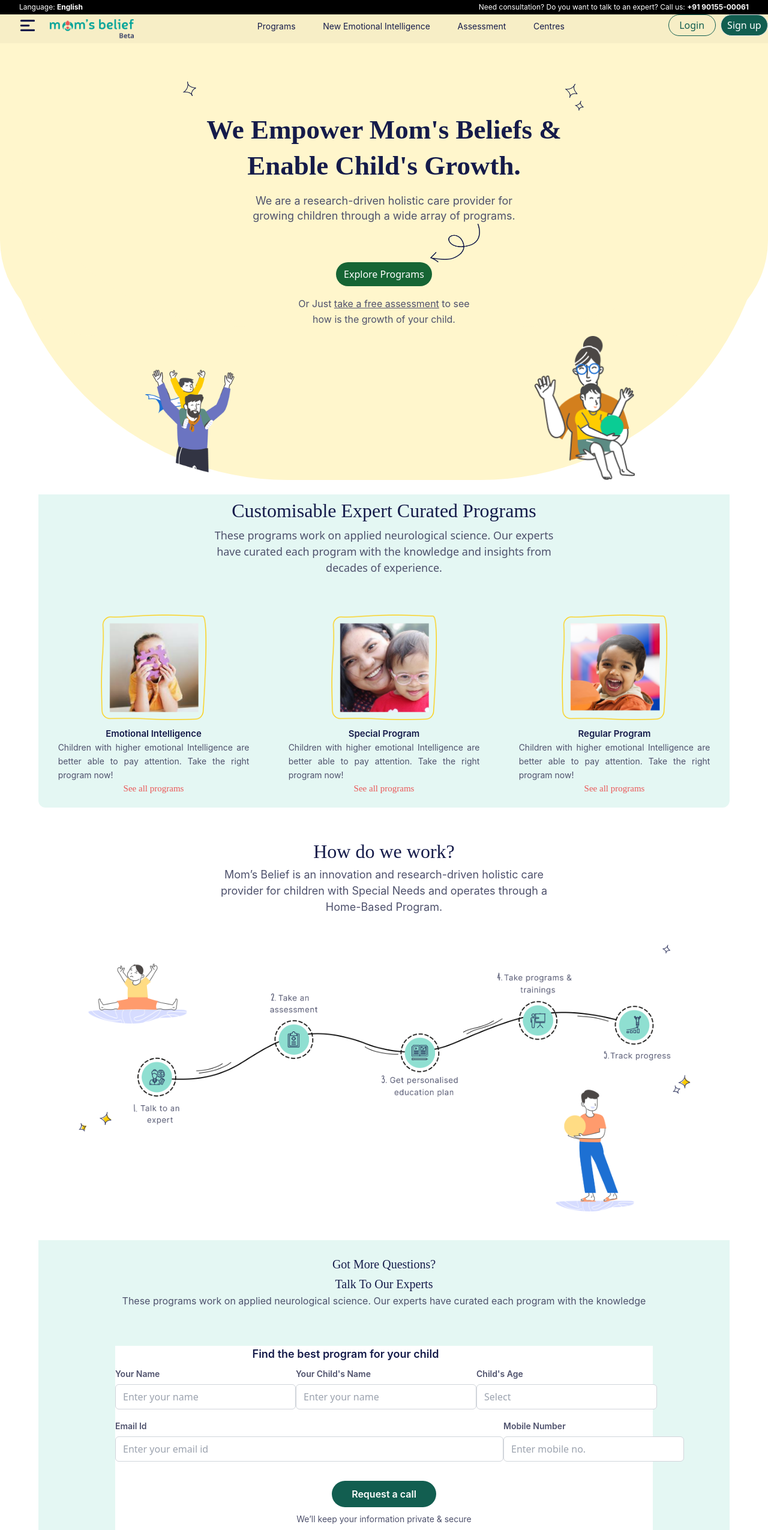
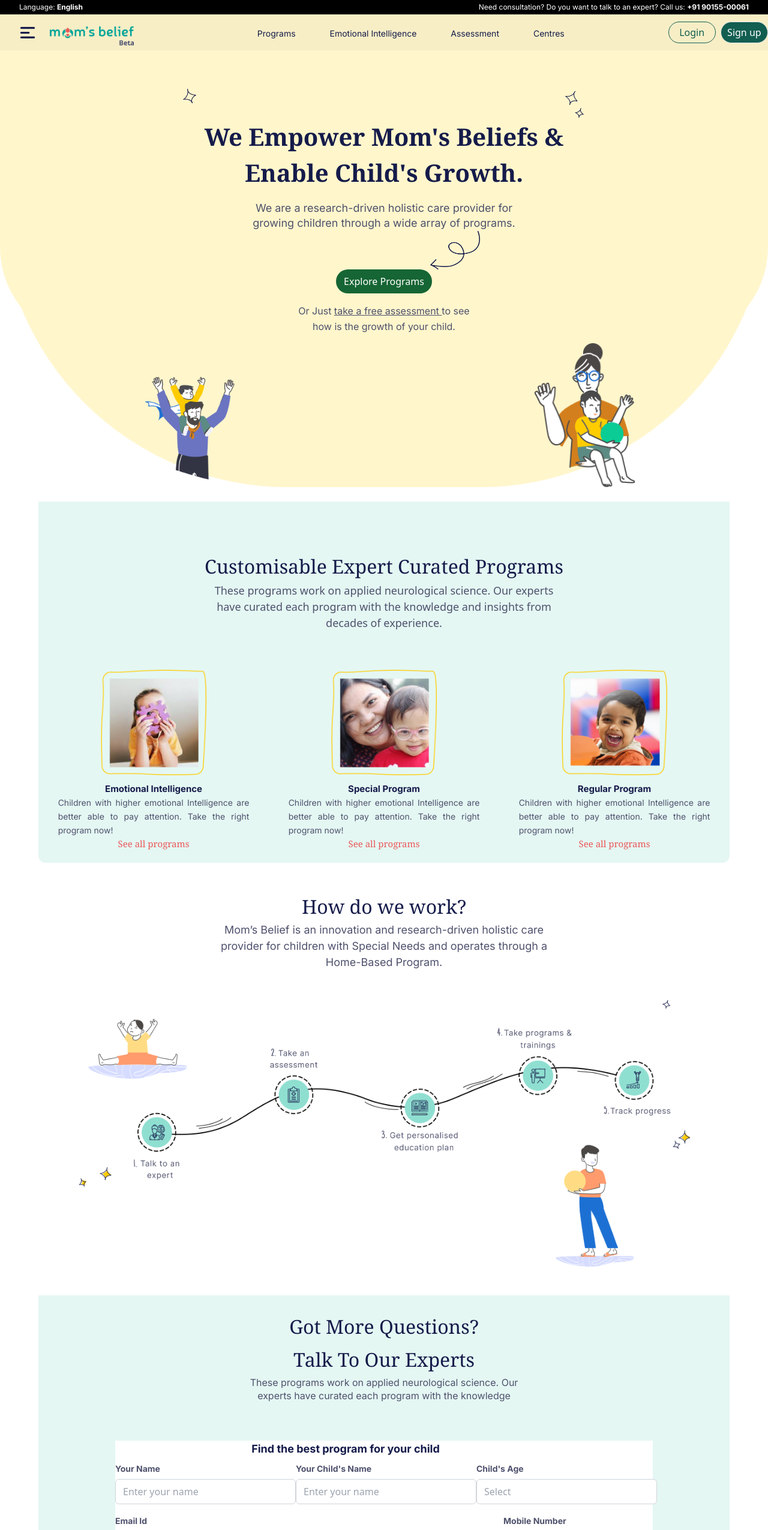
Before and after one commit to Tarun-hun-yar/figma, a plain HTML site: page index.html in a window 1280 px wide. Shown: the top 2550 px of the page at 60% size. Drawn offline with nearby package versions, Linux system fonts and the light colour scheme.

Commit message:
Update index.html

```diff
--- a/index.html
+++ b/index.html
@@ -5,6 +5,8 @@
     <meta charset="UTF-8">
     <meta name="viewport" content="width=device-width, initial-scale=1.0">
     <title>Main Page</title>
+    <link href="https://fonts.googleapis.com/css2?family=Noto+Serif:wght@400;700&display=swap" rel="stylesheet">
+    <link href="https://fonts.googleapis.com/css2?family=Inter:wght@400;500;700&display=swap" rel="stylesheet">
     <!-- <link rel="stylesheet" href="input.css"> -->
     <script src="https://cdn.tailwindcss.com"></script>
 </head>
@@ -14,7 +16,7 @@
     }
 
     .noto {
-        font-family: 'noto', 'sans-serif';
+        font-family: 'Noto Serif', serif;
     }
 </style>
 
@@ -29,17 +31,17 @@
             </div>
         </div>
     </nav>
-    <header class="bg-[#F7EEC6] lg:flex lg:justify-between ">
+    <header class="bg-[#F7EEC6] lg:flex lg:justify-between pt-3">
         <div id="one" class="p-2 w-[70%] md:w-[40vw] lg:w-[20vw] flex justify-around lg:justify-evenly">
             <img src="Assets/Header/options.png" alt="" class="h-5">
             <img src="Assets/Header/mom's-belief-beta.png" alt="" class="h-8">
         </div>
 
         <div id="two" class="hidden lg:flex lg:justify-between w-[40vw] inter leading-10 text-sm text-[#151B4A]">
-            <span>Programs</span>
-            <span>New</button> Emotional Intelligence</span>
-            <span>Assessment</span>
-            <span>Centres</span>
+            <a href="programs.html">Programs</a>
+            <a href="emotional_intelligence.html">Emotional Intelligence</a>
+            <a href="assessment.html">Assessment</a>
+            <a href="centres.html">Centres</a>
         </div>
 
         <div id="three" class="hidden lg:flex lg:justify-start w-[13vw]">
@@ -48,7 +50,7 @@
         </div>
     </header>
     <!-- ----------------navbar and header completed------------------------ -->
-    <div id="firstBox" class="bg-[#FFF6CC] flex flex-col pt-10 lg:pt-16 lg:rounded-b-[30rem]">
+    <section id="heroElement" class="bg-[#FFF6CC] flex flex-col pt-10 lg:pt-16 lg:rounded-b-[30rem]">
         <div class="bg-[#FFF6CC] flex flex-col justify-center items-center text-center h-[53vh] lg:rounded-b-[10rem]">
             <div class="bg-[#FFF6CC] lg:rounded-b-full flex flex-col justify-center items-center w-[100%] mb-4 leading-6 "
                 id="one">
@@ -58,7 +60,7 @@
                 </div>
                 <div class="">
                     <h1
-                        class="noto font-semibold text-[25px] lg:text-[45px] leading-[35px] lg:leading-[60px] text-[#151B4A] w-[80vw] lg:w-[48vw]">
+                        class="noto font-semibold text-[25px] lg:text-[40px] leading-[35px] lg:leading-[60px] text-[#151B4A] w-[80vw] lg:w-[48vw]">
                         We Empower Mom's Beliefs &
                         Enable Child's Growth.</h1>
                 </div>
@@ -75,8 +77,7 @@
                 <div>
                     <h1
                         class="inter mt-4 font-normal text-[14px] lg:text-[16px] leading-[23px] lg:leading-[26px] text-[#4E516C] lg:w-[23vw]">
-                        Or Just <u>take a free
-                            assessment</u> to see how is the
+                        Or Just <u> <a href="">take a free assessment</a> </u> to see how is the
                         growth of your child.</h1>
                 </div>
             </div>
@@ -86,40 +87,42 @@
             <img src="Assets/father.png" alt="" class="h-40 mx-2 lg:h-60">
             <img src="Assets/mother.png" alt="" class="h-32 mx-2 lg:h-60">
         </div>
-        <div class="bg-white h-[12vh] lg:hidden">
+        <div class="bg-white h-[12vh] lg:hidden fixed bottom-0 left-0 right-0 z-50">
             <div class="bg-black text-white rounded-t-md flex justify-between">
-                <div class="">
+                <div>
                     <img src="Assets/Program.png" alt="" class="h-14 p-2">
                 </div>
                 <img src="Assets/line.png" alt="" class="h-16 p-2">
-                <div class="">
+                <div>
                     <img src="Assets/Centres.png" alt="" class="h-14 p-2">
                 </div>
                 <img src="Assets/line.png" alt="" class="h-16 p-2">
-                <div class="">
+                <div>
                     <img src="Assets/Assessment.png" alt="" class="h-14 p-2">
                 </div>
                 <img src="Assets/line.png" alt="" class="h-16 p-2">
-                <div class="">
+                <div>
                     <img src="Assets/User.png" alt="" class="h-14 p-2">
                 </div>
             </div>
-
-        </div>
         </div>
 
-    <div id="" class="bg-white flex flex-col justify-center items-center text-center lg:mt-6">
-        <div class="flex flex-col lg:items-center lg:justify-center bg-[#E4F7F3]">
+
+    </section>
+
+    <section class="bg-white flex flex-col justify-center items-center text-center mt-6">
+        <section class="flex flex-col lg:items-center lg:justify-center bg-[#E4F7F3] ">
             <h1
-                class="noto font-medium text-[20px] lg:text-[32px] leading-[33px] lg:leading-[55px] text-[#151B4A] xl:w-[90vw] text-center">
+                class="noto font-medium text-[20px] lg:text-[32px] leading-[33px] lg:leading-[55px] text-[#151B4A] xl:w-[90vw] text-center mt-20">
                 Customisable Expert Curated Programs
             </h1>
             <p class="hidden lg:flex lg:text-center lg:w-[45vw] font-normal text-[18px] leading-[27px] text-[#4E516C]">
                 These programs work on applied neurological science. Our experts have curated each program with the
                 knowledge and insights from decades of experience.
             </p>
-        </div>
-        <div class="bg-[#E4F7F3] flex flex-col lg:flex-row items-center noto w-[90vw] text-[#151B4A] mx-auto pt-10 pb-5 rounded-b-xl"
+        </section>
+        <section
+            class="bg-[#E4F7F3] flex flex-col lg:flex-row items-center noto w-[90vw] text-[#151B4A] mx-auto pt-10 pb-5 rounded-b-xl"
             id="secondBox">
             <div class="flex flex-col justify-center items-center" id="childOneDiv">
                 <div class="flex justify-center mt-6">
@@ -177,9 +180,9 @@
                 </div>
             </div>
 
-        </div>
+        </section>
 
-        <div id="thirdBox"
+        <section id="thirdBox"
             class="bg-white w-[90vw] mx-auto lg:flex lg:flex-col lg:items-center lg:justify-center lg:text-center">
             <div class="my-12 flex flex-col lg:items-center">
                 <h1 class="noto font-semibold text-[20px] leading-[33px] text-[#151B4A] lg:hidden">Who Are We?</h1>
@@ -193,16 +196,19 @@
             </div>
             <img src="Assets/stepsMobile.png" alt="" class="md:hidden">
             <img src="Assets/stepsDesktop.png" alt="" class="hidden md:block xl:w-[80vw] ">
+        </section>
+
+
+        <section id="fourthBox" class="bg-[#E4F7F3] w-[90vw] mx-auto mt-12 flex flex-col items-center">
+            <div class="w-[75vw] text-center my-6" id="a">
+                <h1 class="noto text-[20px] lg:text-[32px] leading-[33px] lg:leading-[55px] text-[#151B4A]">Got More Questions?</h1>
+                <h1 class="noto text-[20px] lg:text-[32px] leading-[33px] lg:leading-[55px] text-[#151B4A]">Talk To Our Experts</h1>
+                <p class="inter text-[16px]  leading-[22px] text-[#4E516C] lg:max-w-[35vw] mx-auto">These programs work on applied
+                    neurological science. Our experts have curated each program with the knowledge </p>
             </div>
 
 
-        <div id="fourthBox" class="bg-[#E4F7F3] w-[90vw] mx-auto mt-12 flex flex-col items-center">
-            <div class="w-[75vw] text-center my-6" id="a">
-                <h1 class="noto font-medium text-[20px] leading-[33px] text-[#151B4A]">Got More Questions?</h1>
-                <h1 class="noto font-medium text-[20px] leading-[33px] text-[#151B4A]">Talk To Our Experts</h1>
-                <p class="inter font-[400px] text-[16px] leading-[22px] text-[#4E516C]">These programs work on applied
-                    neurological science. Our experts have curated each program with the knowledge </p>
-            </div>
+
 
             <div class="bg-transparent lg:bg-white my-10">
 
@@ -267,11 +273,11 @@
                     </p>
                 </div>
             </div>
-        </div>
+        </section>
 
-        <div class="hidden lg:flex lg:flex-col">
-            <h1 class="noto font-medium text-[32px] leading-[55px] text-[#151B4A]">Plans & Packages</h1>
-            <p class="inter font-normal text-[18px] leading-[30px] text-[#4E516C] w-[43vw]">These programs work on
+        <section class="hidden lg:flex lg:flex-col">
+            <h1 class="noto font-medium text-[32px] leading-[55px] text-[#151B4A] mt-10">Plans & Packages</h1>
+            <p class="inter font-normal text-base lg:text-[18px] leading-[30px] text-[#4E516C] mb-10 ">These programs work on
                 applied neurological science. Our experts have curated each program with the knowledge </p>
             <div class="flex flex-col">
                 <div class="flex flex-row justify-between w-[65vw]">
@@ -318,10 +324,10 @@
                 <button class="bg-[#125E50] py-2 px-[10px] rounded-full text-[#FFFFFF]">Enroll now</button>
                 <p class="inter font-normal text-sm leading-6 text-[#4E516C]">Get 2 Week Free Access</p>
             </div>
-        </div>
-    </div>
+        </section>
+    </section>
 
-    <div id="footer"
+    <section id="footer"
         class="bg-[#E4F7F3] w-[80vw] mx-auto mt-12 flex flex-col lg:flex-row items-center lg:items-start lg:space-x-24">
         <div class="flex flex-col justify-center items-center lg:items-start my-7 lg:w-[30vw]" id="footerOne">
             <img src="Assets/Header/mom's-belief-beta.png" alt=""
@@ -383,8 +389,8 @@
         </p>
 
 
-    </div>
-    </div>
+    </section>
+
 </body>
 
 </html>
```
Lines whose indentation alone changed are shown as unchanged.
